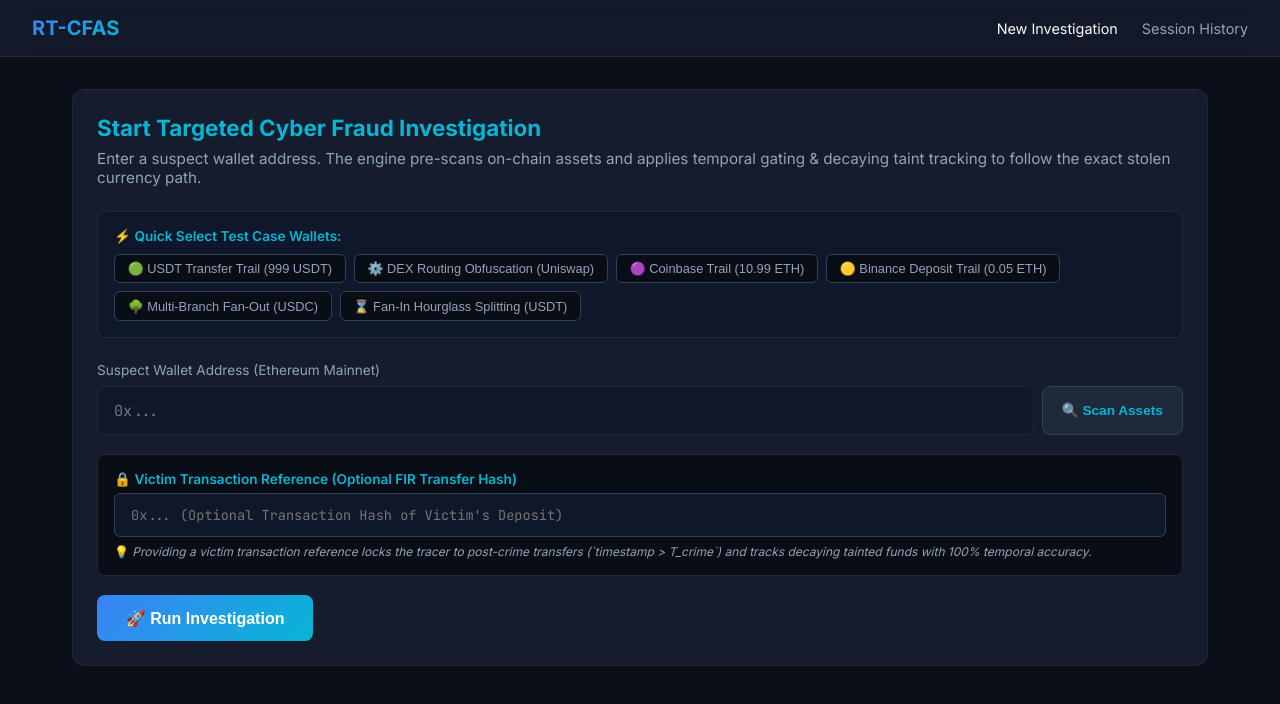
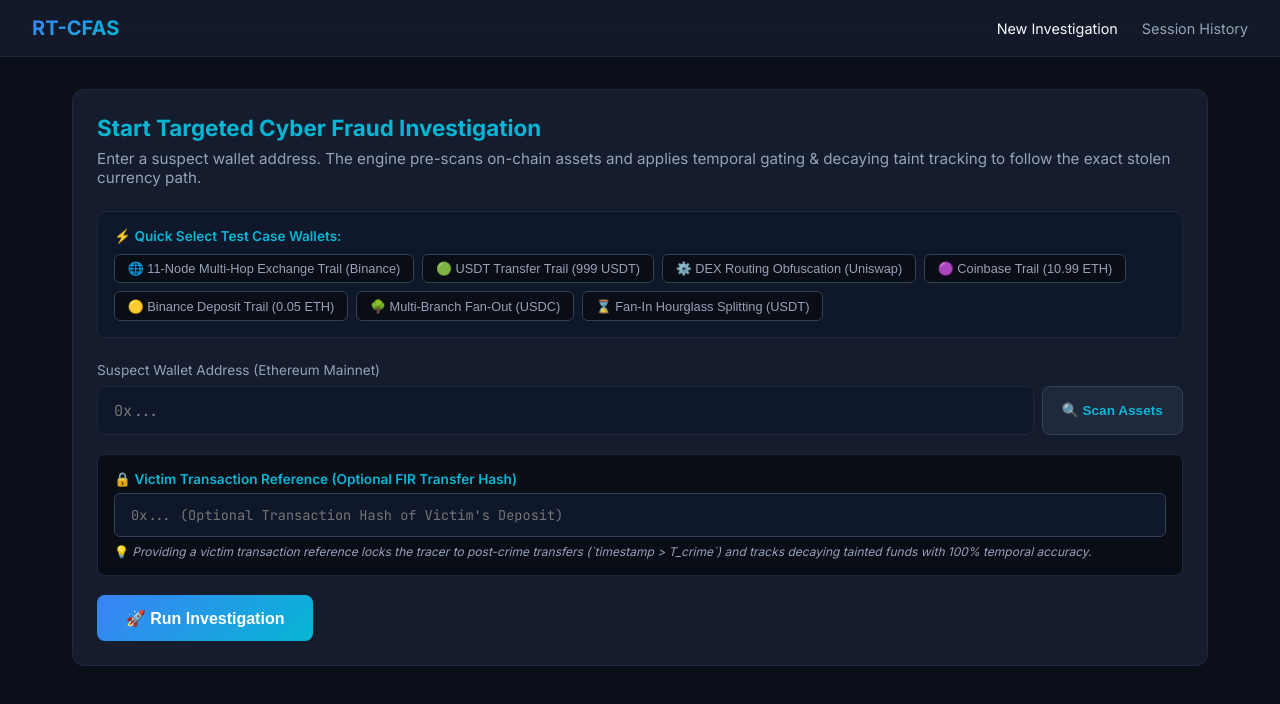
Before and after one commit to Jash-Bohare/Vajra, a React (Vite) app in the folder apps/web/: page / in a window 1280 px wide. Shown: the top 704 px of the page. Built offline with nearby package versions, Linux system fonts and the light colour scheme; what cytoscape-dagre would draw is missing.

Commit message:
feat(presets): add 11-node multi-hop Binance demo wallet preset 0x0d694430b5e34d65aa04a23d38b74c9f4f60342b

```diff
--- a/apps/web/src/pages/HomePage.tsx
+++ b/apps/web/src/pages/HomePage.tsx
@@ -15,6 +15,7 @@ export const HomePage: React.FC = () => {
   const navigate = useNavigate();
 
   const presetWallets: { label: string; address: string; asset: AssetType; victimTx?: string }[] = [
+    { label: '🌐 11-Node Multi-Hop Exchange Trail (Binance)', address: '0x0d694430b5e34d65aa04a23d38b74c9f4f60342b', asset: 'ETH' },
     { label: '🟢 USDT Transfer Trail (999 USDT)', address: '0xcc06d5e8f7bac7d85dcd07ff70790c0c500f1fe1', asset: 'USDT' },
     { label: '⚙️ DEX Routing Obfuscation (Uniswap)', address: '0x2ea1a2b899dbc43f1c61c78a634817ef90ba1eca', asset: 'ETH' },
     { label: '🟣 Coinbase Trail (10.99 ETH)', address: '0x53ef6da5fc74cdef214367240b0d96c34231258d', asset: 'ETH' },
```
